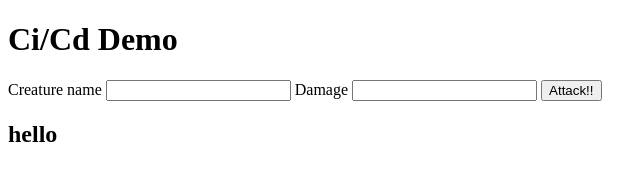
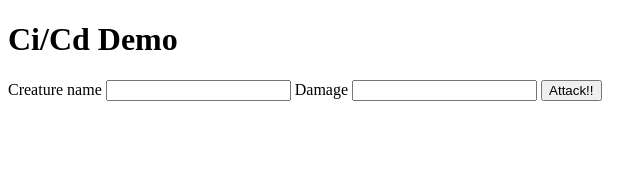
Before and after one commit to naveench909/github-actions, a website built with webpack: page src/index.html in a window 1280 px wide. Shown: the full height of the page, 0-640 px from the left. Built offline with nearby package versions, Linux system fonts and the light colour scheme.

```diff
--- a/src/index.html
+++ b/src/index.html
@@ -16,6 +16,5 @@
 
     <button id="resultButton">Attack!!</button>
     <h2 id="resultTag"></h2>
-    <h2 id="resultTag">hello</h2>
 </body>
 </html>
```
